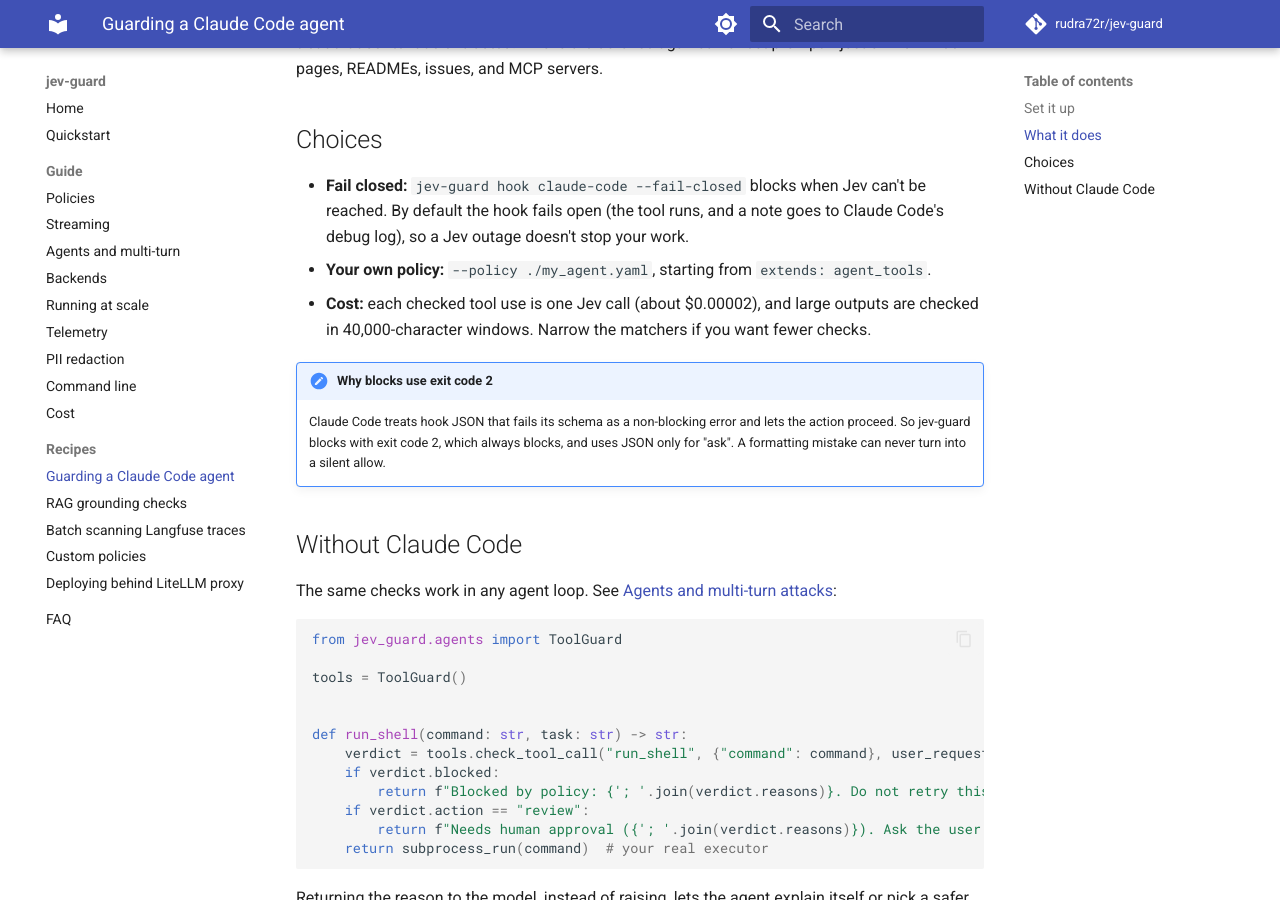
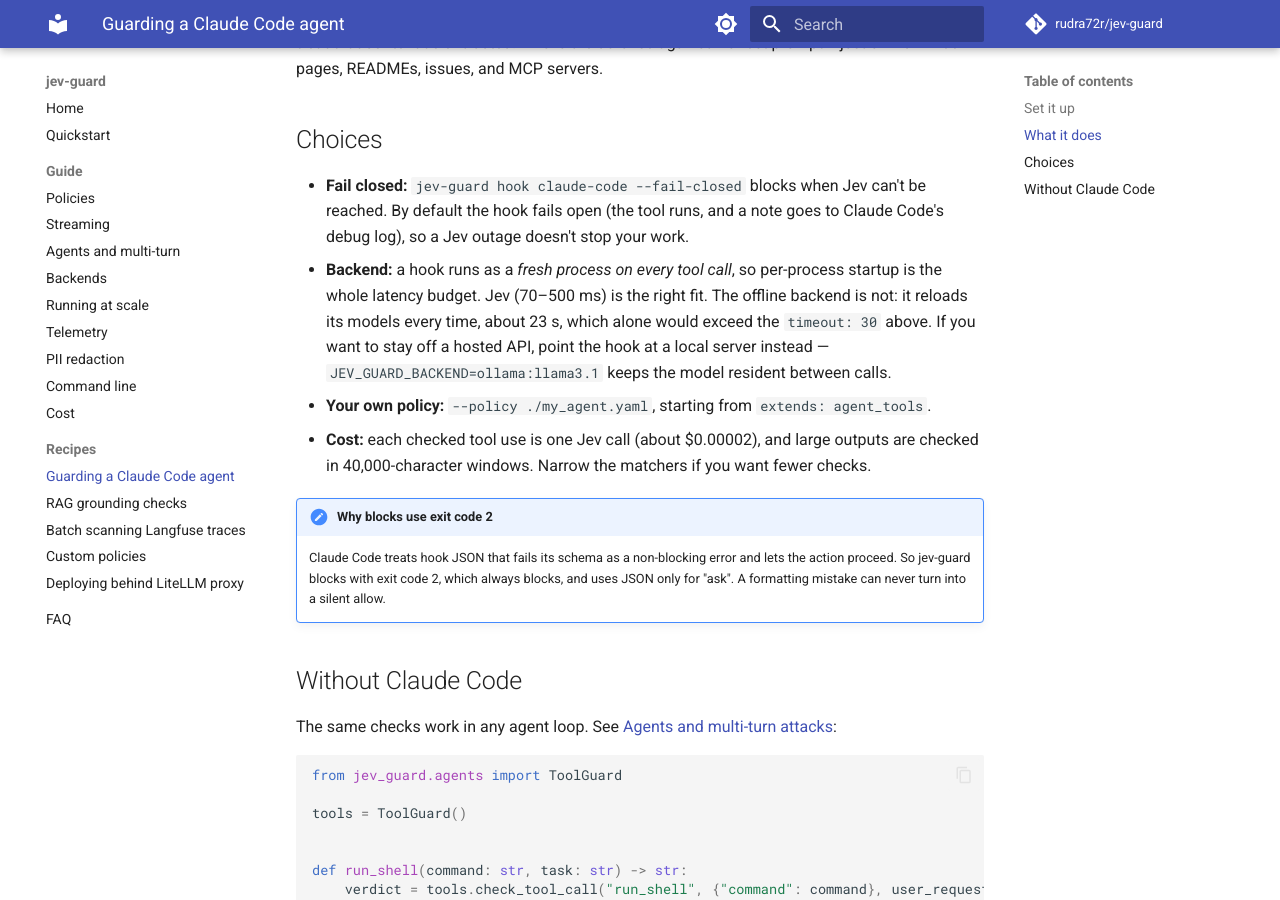
Before and after one commit to rudra72r/jev-guard, an MkDocs documentation site: the page built from docs/recipes/claude-code-agent.md, in a window 1280 px wide and 900 px high, scrolled down 1154 px. Built offline with MkDocs 1.6.1 and Material for MkDocs 9.7.7, drawn with Linux system fonts in a browser that asks for light colours; comment, search, counter and statistics services are not loaded; some of the changed text lies outside the part shown.

Commit message:
docs: name the weak spots, and the backend a hook can actually use
- README's accuracy table now shows how many labelled samples back each row.
  `intent` rests on 3 of them; presenting 0.86 next to a 70-sample number
  without that is the kind of thing a reader should not have to catch.
- Added the weaknesses from the report's own mistakes list: leetspeak gets
  through, non-SSN government IDs aren't recognised, and "disregard" in a clean
  message still false-alarms.
- The Claude Code recipe recommended nothing about backends, so an offline user
  would have set JEV_GUARD_BACKEND=local and hit the hook's 30s timeout on the
  first call: a hook is a fresh process per tool call, and the local models take
  ~23s to load each time. Points at a resident local server instead.
- The detection issue template now asks which backend was used, since a miss on
  local models often isn't a miss on Jev.

````diff
--- a/docs/recipes/claude-code-agent.md
+++ b/docs/recipes/claude-code-agent.md
@@ -8,7 +8,7 @@
 
 ```bash
 pip install "jev-guard[cli]"
-export TYPESAFE_API_KEY=sk-...
+export TYPESAFE_API_KEY=sk-...   # see "Backend" below before choosing something else
 ```
 
 Add the hooks to `.claude/settings.json` in your project (or `~/.claude/settings.json` for
@@ -54,6 +54,11 @@
 - **Fail closed:** `jev-guard hook claude-code --fail-closed` blocks when Jev can't be
   reached. By default the hook fails open (the tool runs, and a note goes to Claude Code's
   debug log), so a Jev outage doesn't stop your work.
+- **Backend:** a hook runs as a *fresh process on every tool call*, so per-process startup is
+  the whole latency budget. Jev (70–500 ms) is the right fit. The offline backend is not:
+  it reloads its models every time, about 23 s, which alone would exceed the `timeout: 30`
+  above. If you want to stay off a hosted API, point the hook at a local server instead —
+  `JEV_GUARD_BACKEND=ollama:llama3.1` keeps the model resident between calls.
 - **Your own policy:** `--policy ./my_agent.yaml`, starting from `extends: agent_tools`.
 - **Cost:** each checked tool use is one Jev call (about $0.00002), and large outputs are
   checked in 40,000-character windows. Narrow the matchers if you want fewer checks.
````
Also changed, not shown: README.md (+13 -7 lines), 1 other file.
